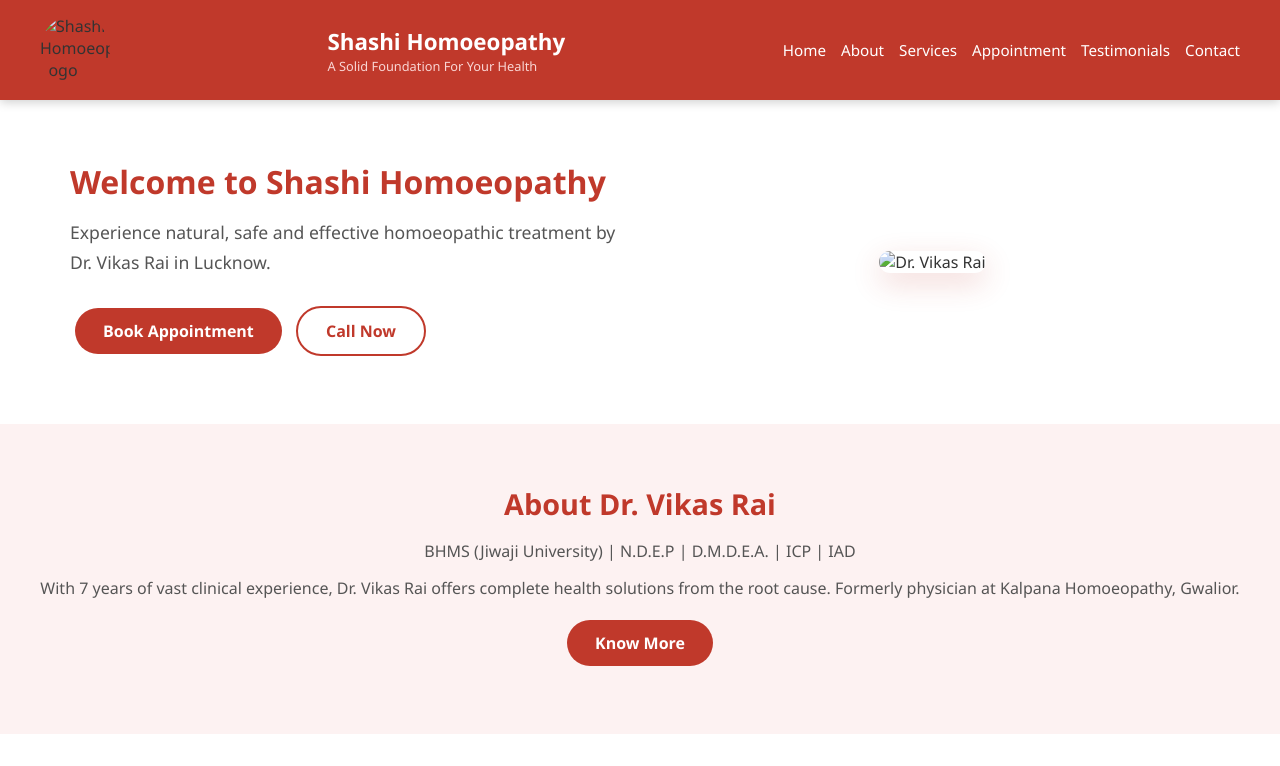
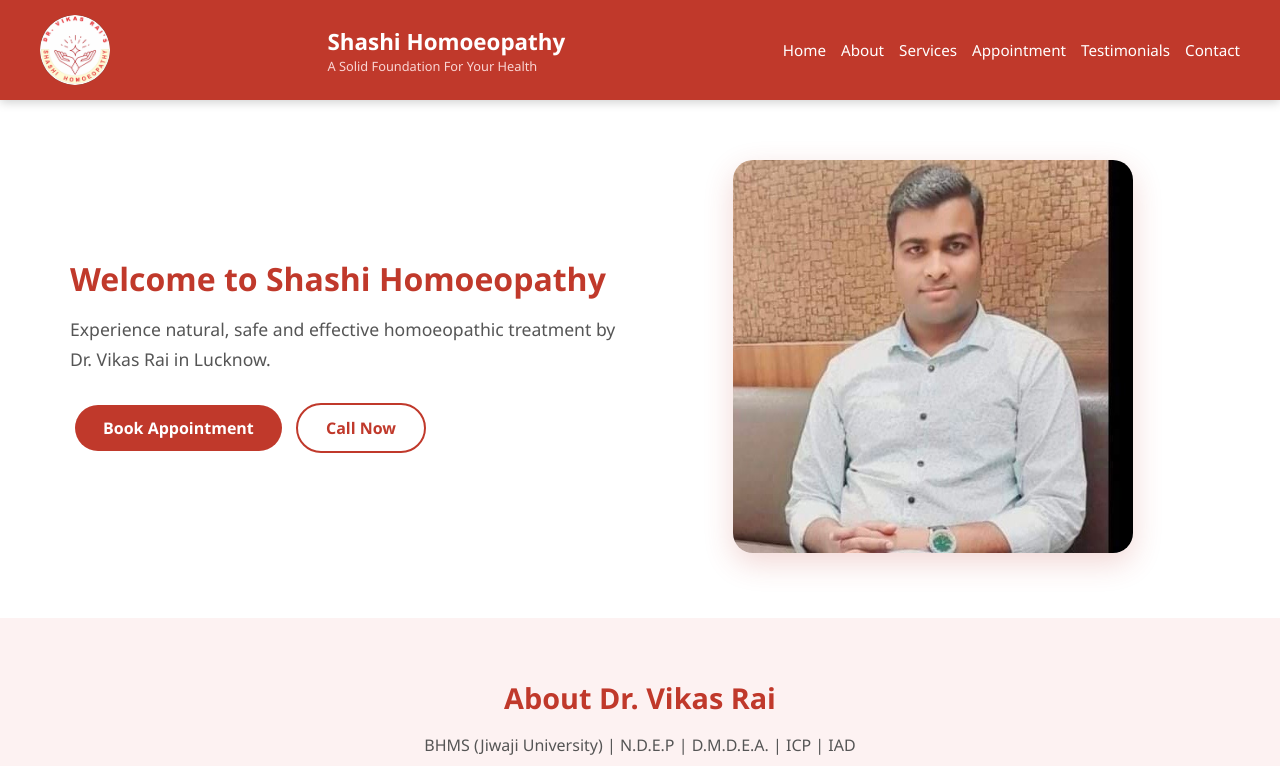
Before and after one commit to Pandeyji4898/Shashi-homoeopathy, a plain HTML site: page code/index.html in a window 1280 px wide. Shown: the top 766 px of the page. Drawn offline with Linux system fonts and the light colour scheme.

Commit message:
try again once more

```diff
--- a/code/index.html
+++ b/code/index.html
@@ -6,14 +6,14 @@
   <title>Dr. Vikas Rai | Shashi Homoeopathy Lucknow</title>
   <meta name="description" content="Best Homoeopathy clinic in Lucknow by Dr. Vikas Rai. Treating skin, hair, diabetes, thyroid, PCOS and more. Book appointment today!"/>
   <link rel="stylesheet" href="style.css"/>
-  <link rel="icon" href="images/logo.png"/>
+  <link rel="icon" href="image/logo.png"/>
 </head>
 <body>
 
   <!-- HEADER -->
   <header>
     <div class="header-inner">
-      <img src="images/logo.png" alt="Shashi Homoeopathy Logo" class="logo"/>
+      <img src="image/logo.png" alt="Shashi Homoeopathy Logo" class="logo"/>
       <div class="clinic-name">
         <h1>Shashi Homoeopathy</h1>
         <p>A Solid Foundation For Your Health</p>
@@ -38,7 +38,7 @@
       <a href="tel:8887222470" class="btn btn-outline">Call Now</a>
     </div>
     <div class="hero-img">
-      <img src="images/doctor.jpg" alt="Dr. Vikas Rai"/>
+      <img src="image/doctor.jpg" alt="Dr. Vikas Rai"/>
     </div>
   </section>
 
```
Also changed, not shown: 1 other file.
